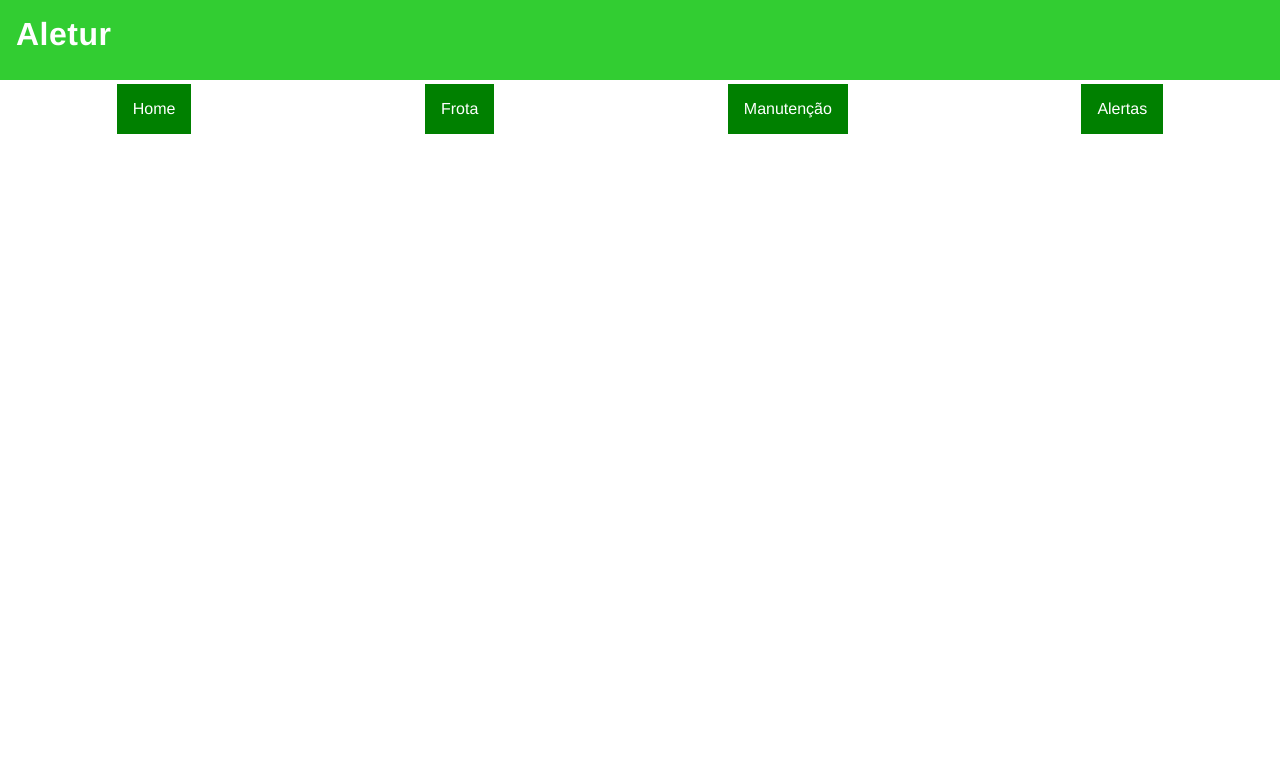
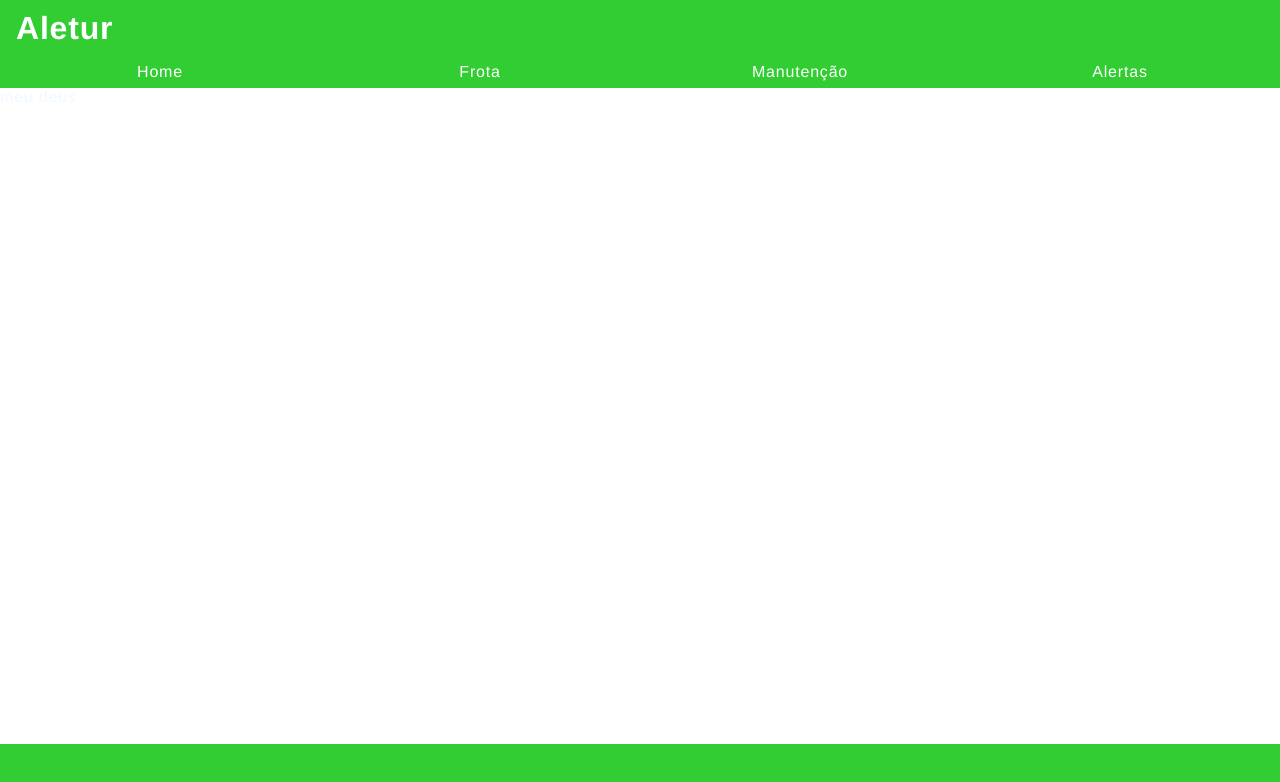
Before and after one commit to TheusOrb/API-Front, a Next.js app: page /home in a window 1280 px wide. Shown: the top 782 px of the page. Built offline with nearby package versions, Linux system fonts and the light colour scheme; no server answers.

Commit message:
Adicionado o Footer

```diff
--- /dev/null
+++ b/src/components/Button/styles.ts
@@ -0,0 +1,18 @@
+import styled from 'styled-components';
+
+export const Button = styled.button`
+  background-color: limegreen;
+  border: 2px;
+  cursor: pointer;
+  text-align: center;
+
+  color: white;
+  border-color: white;
+  width: 100%;
+  height: 2rem;
+
+  :hover {
+    background-color: green;
+    color: white;
+  }
+`;
--- /dev/null
+++ b/src/components/Footer/index.tsx
@@ -0,0 +1,10 @@
+import { HomeFooter } from './styles';
+
+const Footer: React.FC = () => {
+  return (
+    <>
+      <HomeFooter></HomeFooter>
+    </>
+  );
+};
+export default Footer;
--- /dev/null
+++ b/src/components/Footer/styles.ts
@@ -0,0 +1,9 @@
+import styled from 'styled-components';
+
+export const HomeFooter = styled.div`
+  width: 100%;
+  background-color: limegreen;
+  height: 3.5rem;
+  position: fixed;
+  bottom: 0;
+`;
--- /dev/null
+++ b/src/components/Header/index.tsx
@@ -0,0 +1,20 @@
+import { HomeHeader, Menu } from '../../components/Header/styles';
+import { Button } from '../Button/styles';
+
+const Header: React.FC = () => {
+  return (
+    <>
+      <title>Programa da Aletur</title>
+      <HomeHeader>
+        <h1>Aletur</h1>
+      </HomeHeader>
+      <Menu>
+        <Button>Home</Button>
+        <Button>Frota</Button>
+        <Button>Manutenção</Button>
+        <Button>Alertas</Button>
+      </Menu>
+    </>
+  );
+};
+export default Header;
--- /dev/null
+++ b/src/components/Header/styles.ts
@@ -0,0 +1,21 @@
+import styled from 'styled-components';
+
+export const HomeHeader = styled.div`
+  width: 100%;
+  background-color: limegreen;
+  height: 3.5rem;
+  padding-left: 1rem;
+  display: flex;
+  align-items: center;
+  h1 {
+    color: white;
+  }
+`;
+
+export const Menu = styled.div`
+  display: flex;
+  justify-content: space-around;
+  flex-grow: 4;
+  width: 100%;
+  height: auto;
+`;
--- /dev/null
+++ b/src/components/Wrapper/index.tsx
@@ -0,0 +1,18 @@
+import { ReactNode } from 'react';
+import Footer from '../Footer';
+import Header from '../Header';
+
+interface WrapperProps {
+  children: ReactNode;
+}
+
+const Wrapper: React.FC<WrapperProps> = ({ children }) => {
+  return (
+    <>
+      <Header></Header>
+      {children}
+      <Footer></Footer>
+    </>
+  );
+};
+export default Wrapper;
--- a/src/components/styles.ts
+++ /dev/null
@@ -1,34 +0,0 @@
-import styled from 'styled-components';
-
-export const HomeHeader = styled.div`
-  width: 100%;
-  background-color: limegreen;
-  height: 5rem;
-
-  h1 {
-    color: white;
-    padding: 1rem;
-  }
-`;
-
-export const Menu = styled.div`
-  display: flex;
-  justify-content: space-around;
-`;
-
-export const Button = styled.button`
-  margin-top: 4px;
-  background-color: green;
-  padding: 1rem;
-  border: 2px;
-  display: inline-block;
-  cursor: pointer;
-  text-align: center;
-  color: white;
-  border-color: white;
-
-  :hover {
-    background-color: white;
-    color: green;
-  }
-`;
--- a/src/pages/home/index.tsx
+++ b/src/pages/home/index.tsx
@@ -1,6 +1,7 @@
 import axios from 'axios';
 import { useEffect, useState } from 'react';
-import { Button, HomeHeader, Menu } from '../../components/styles';
+import Header from '../../components/Header';
+import Wrapper from '../../components/Wrapper';
 
 interface Veiculo {
   placa: string;
@@ -18,19 +19,6 @@ function getVeiculos() {
       .catch((error) => {});
   }, []);
 
-  return (
-    <div>
-      <title>Programa da Aletur</title>
-      <HomeHeader>
-        <h1>Aletur</h1>
-      </HomeHeader>
-      <Menu>
-        <Button>Home</Button>
-        <Button>Frota</Button>
-        <Button>Manutenção</Button>
-        <Button>Alertas</Button>
-      </Menu>
-    </div>
-  );
+  return <Wrapper>meu deus</Wrapper>;
 }
 export default getVeiculos;
--- a/src/styles/GlobalStyle.ts
+++ b/src/styles/GlobalStyle.ts
@@ -6,12 +6,12 @@ export default createGlobalStyle`
     padding: 0;
     box-sizing: border-box;
     outline: 0;
+    letter-spacing: 0.8px;
   }
   body {
     background: white;
     color: aliceblue;
     -webkit-font-smoothing: antialeased;
-    letter-spacing: 0.5px;
   }
   body, input, button {
     font-family: 'Roboto Flex', 'Franklin Gothic Medium', 'Arial Narrow', Arial, sans-serif;
```
